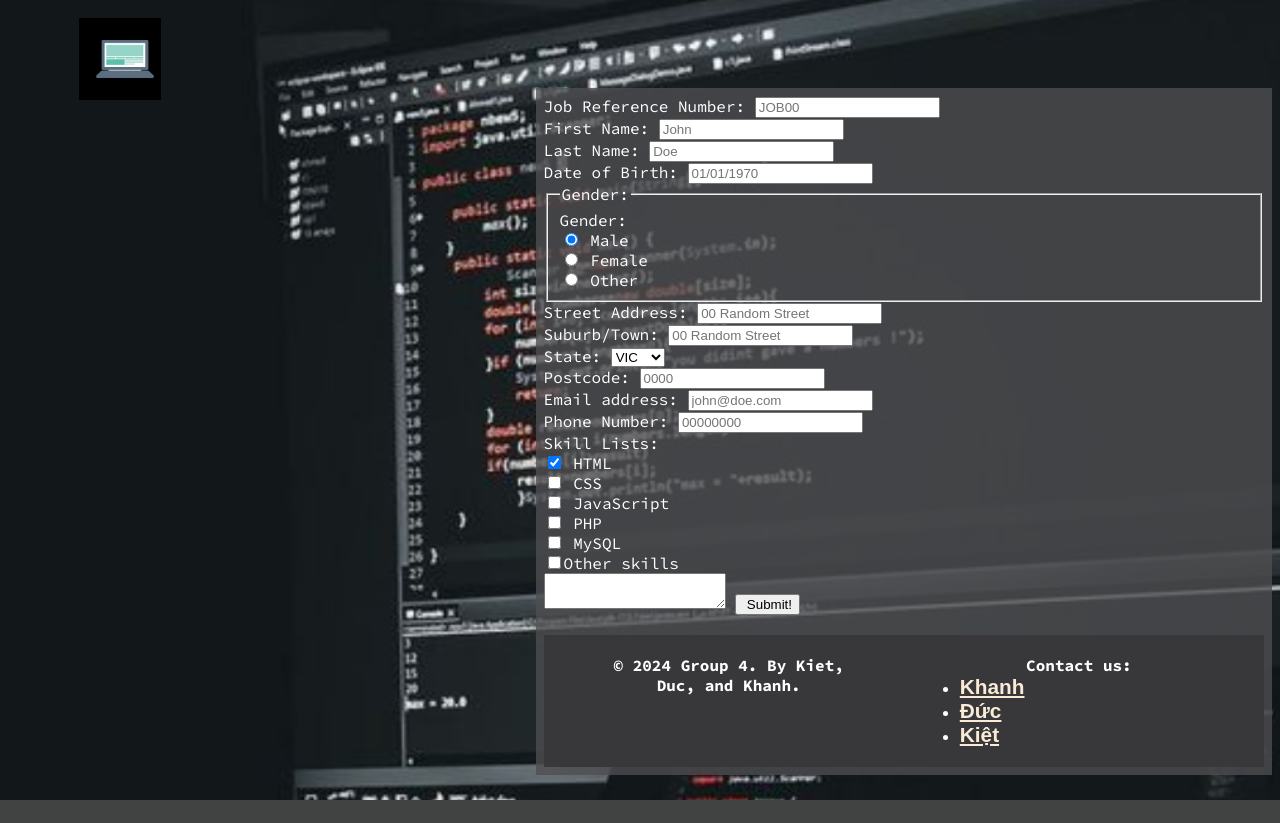
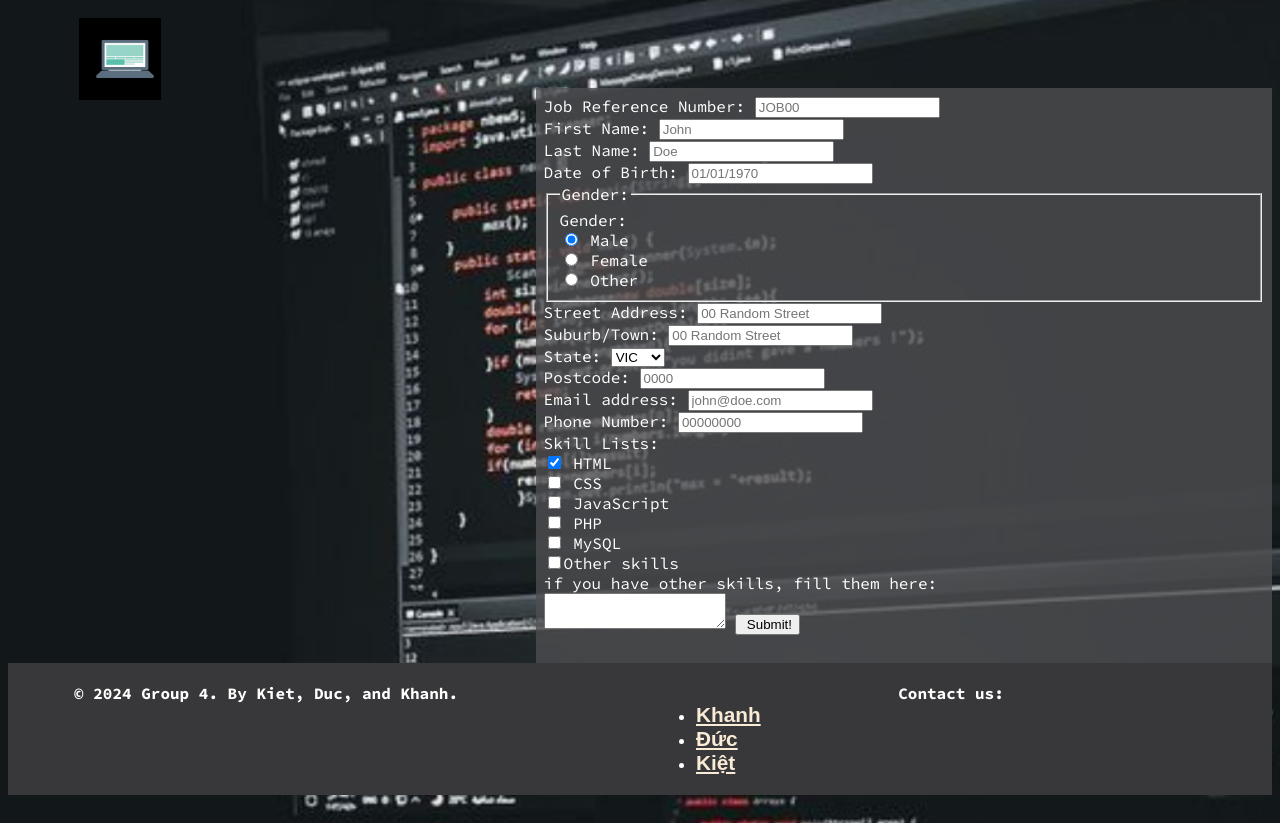
Before and after one commit to chickennugget11/mainassignment, a PHP site: page /apply.html in a window 1280 px wide. Before the commit the page ends 800 px from the top, so only its background shows below. Run offline with PHP 8.4, Linux system fonts and the light colour scheme; some web fonts are replaced.

Commit message:
fix form + add folder structure

```diff
--- a/about.html
+++ b/about.html
@@ -17,7 +17,7 @@
 	<link href="https://fonts.googleapis.com/css2?family=Source+Code+Pro:ital,wght@0,200..900;1,200..900&display=swap"
 		rel="stylesheet">
 	<!-- <link rel="stylesheet" href='job.css'> -->
-	<link rel="stylesheet" href="index.css">
+	<link rel="stylesheet" href="styles/index.css">
 </head>
 
 <body class="page4">
--- a/apply.html
+++ b/apply.html
@@ -14,7 +14,7 @@
 		rel="stylesheet">
 	<link href="https://fonts.googleapis.com/css2?family=Source+Code+Pro:ital,wght@0,200..900;1,200..900&display=swap"
 		rel="stylesheet">
-	<link href="index.css" rel="stylesheet">
+	<link href="styles/index.css" rel="stylesheet">
 	<title>Group 4</title>
 </head>
 
@@ -97,11 +97,13 @@
 			<input type="checkbox" name="MySQL" id="mysql"><label for="mysql"> MySQL</label><br>
 			<input type="checkbox" name="OtherSkills" id="other_skill"><label for="other_skill">Other skills</label><br>
 
-			<textarea name="other_skills" id="other_skills_textarea"> </textarea>
-
+			<label for="other_skills">if you have other skills, fill them here: </label><br>
+			<textarea name="other_skills" id="other_skills_textarea" placeholder="Your other skills..."> </textarea>
 			<input type="submit" value=" Submit!">
 		</form>
 		<br>
+
+	</main>
 	<footer>
 		<div id="footer_left">
 			<p> © 2024 Group 4. By Kiet, Duc, and Khanh.</p>
@@ -115,7 +117,6 @@
 			</ul>
 		</div>
 	</footer>
-	</main>
 	<br>
 
 </body>
--- a/enhancements.html
+++ b/enhancements.html
@@ -15,7 +15,7 @@
 		rel="stylesheet">
 	<link href="https://fonts.googleapis.com/css2?family=Source+Code+Pro:ital,wght@0,200..900;1,200..900&display=swap"
 		rel="stylesheet">
-	<link href="index.css" rel="stylesheet">
+	<link href="styles/index.css" rel="stylesheet">
 </head>
 
 <body class="page5">
--- a/index.html
+++ b/index.html
@@ -15,7 +15,7 @@
         rel="stylesheet">
     <link href="https://fonts.googleapis.com/css2?family=Source+Code+Pro:ital,wght@0,200..900;1,200..900&display=swap"
         rel="stylesheet">
-    <link href="index.css" rel="stylesheet">
+    <link href="styles/index.css" rel="stylesheet">
 </head>
 
 <body class="page1">
--- a/jobs.html
+++ b/jobs.html
@@ -16,7 +16,7 @@
     <link href="https://fonts.googleapis.com/css2?family=Source+Code+Pro:ital,wght@0,200..900;1,200..900&display=swap"
         rel="stylesheet">
     <!-- <link rel="stylesheet" href='job.css'> -->
-    <link rel="stylesheet" href="index.css">
+    <link rel="stylesheet" href="styles/index.css">
 </head>
 
 <body class="page2">
--- a/index.css
+++ b/styles/index.css
@@ -5,7 +5,7 @@
 .page3,
 .page4,
 .page5 {
-    background-image: url('bgp1.png');
+    background-image: url("./images/bgp1.png");
     background-size: cover;
     font-family: 'Afacad Flux', 'Source Code Pro', Arial, Helvetica, sans-serif;
     color: white;
@@ -176,7 +176,6 @@ footer ul {
     font-size: 7em;
     color: rgb(255, 255, 255);
     padding: 0.2em 0.4em;
-    /* background-image: url("bgp1.png"); */
     background-size: cover;
 }
 
@@ -229,14 +228,6 @@ footer p a {
 
 
 /* for form PAGE 3*/
-
-/* .page3 {
-    background-image: url('bgp1.png');
-    background-size: cover;
-    font-family: 'Afacad Flux', 'Source Code Pro', Arial, Helvetica, sans-serif;
-    color: white;
-    background-color: rgb(248, 240, 255);
-} */
 
 form {
     text-align: left;
```
Also changed, not shown: styles/images/bgp1.png (renamed from bgp1.png). Lines whose indentation alone changed are shown as unchanged.
